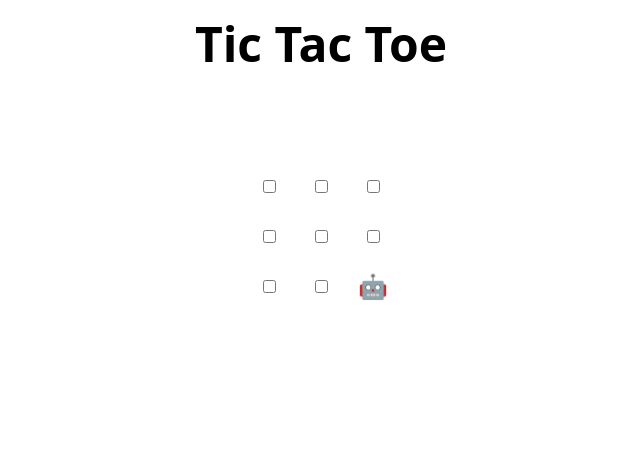
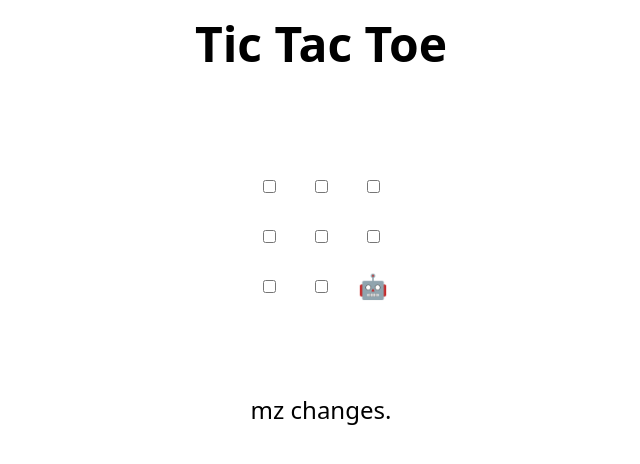
Before and after one commit to javedkhan2k2/skills-review-pull-requests2, a plain HTML site: page index.html in a window 1280 px wide. Shown: the whole page, without its empty margins (319-959 px from the left). Drawn offline with Linux system fonts and the light colour scheme.

Commit message:
Update index.html
commit message goes here.

```diff
--- a/index.html
+++ b/index.html
@@ -48,6 +48,7 @@
 </table>
 
 <h2 hidden>Game over, refresh to play again 🧑‍💻 🤖!</h2>
+mz changes.
 
 <script>
   // Initialization
```
